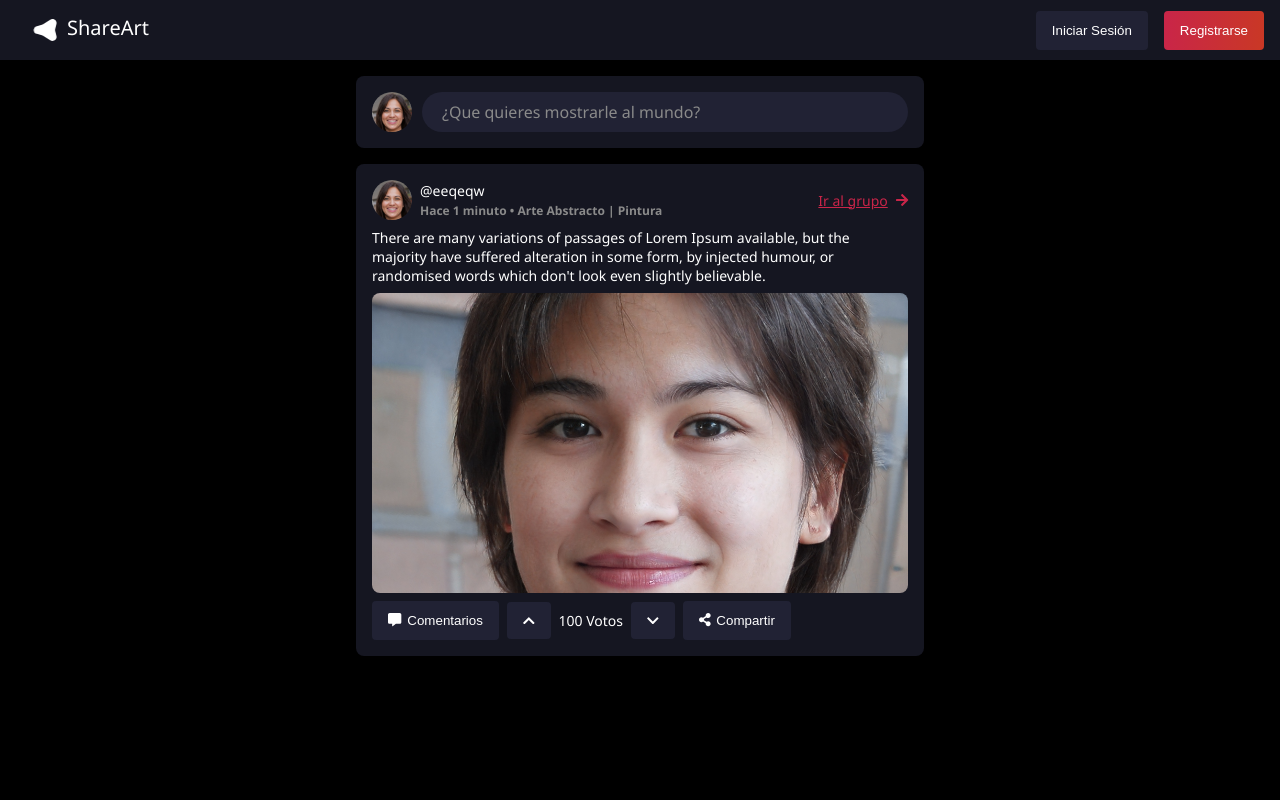
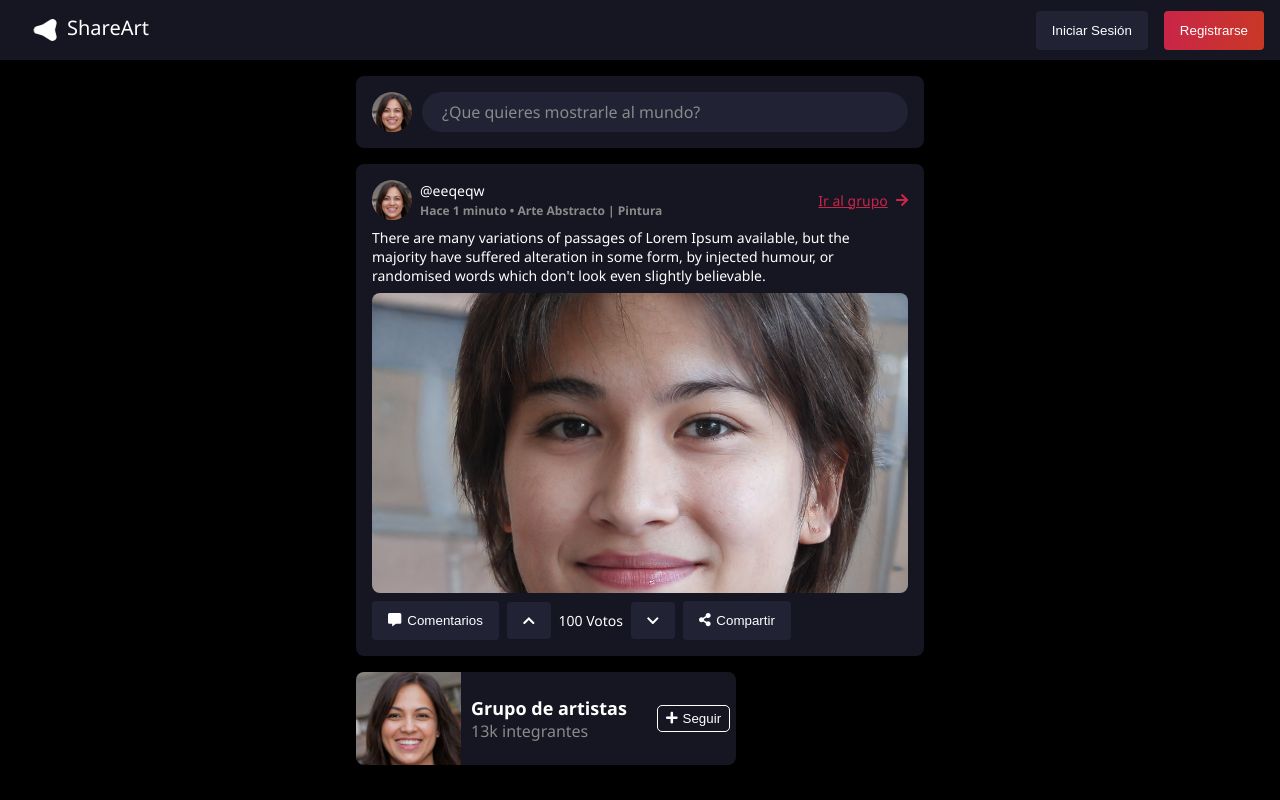
Before and after one commit to WebDev-UPQROO/Share-Art, a React (Create React App) app: page / in a window 1280 px wide. Built offline with nearby package versions, Linux system fonts and the light colour scheme.

Commit message:
Feat (Card Group Component)

```diff
--- /dev/null
+++ b/src/components/ui/Group.jsx
@@ -0,0 +1,69 @@
+import { FontAwesomeIcon } from '@fortawesome/react-fontawesome';
+import React, { useEffect, useRef, useState } from 'react'
+import PropTypes from 'prop-types';
+
+export const Group = ({ image, name, route, count, action }) => {
+
+    const [loading, setLoading] = useState(true);
+
+    useEffect(() => {
+        setTimeout(() => {
+            isMounted.current &&
+            setLoading(false)
+        }, 3000);
+    }, [])
+
+    const isMounted = useRef(true);
+    useEffect(() => {
+        return () => isMounted.current = false;
+    }, [])
+
+
+    return (
+        <div className="group">
+        {
+            (!loading)
+                ? (
+                    <>
+                        <div className="group__left">
+                            <div className="group__image">
+                                <img src= {{image}===undefined ? {image} : './assets/temp/user.jfif'} alt="default" />
+                            </div>
+                        </div>
+                        <div className="group__center">
+                            <p className="title btn-animation"> <a href='#' className="no-text-decoration"> {{name}===undefined ? {name} : 'Grupo de artistas'}</a> </p>
+                            <p className="count"> {{count}===undefined ? {count} : '13k integrantes '} </p>
+                        </div>
+                        <div className="group__right">
+                            <button className={'btn btn-animation btn-outline ' + (!action && 'selected')}>
+                                {(action) && <FontAwesomeIcon icon="plus" />}
+                                <span>{action ? 'Seguir' : 'Siguiendo'}</span>
+                            </button>
+                        </div>
+                    </>
+                )
+                :
+                (
+                    <>
+                        <div className="loading" style={{ width: '60%', height: '10rem' }}></div>
+                        <div className="d-flex align-items-center mb-0 p-0" style={{ width: '130%', height: '10rem' }}>
+                            <div className="d-in-block my-auto">
+                                <div className="loading" style={{ width: '17rem', height: '2rem' }}></div>
+                                <div className="post__link loading mb-1" style={{ width: '6rem', height: '1rem' }}></div>
+                            </div>
+                        </div>
+                        <div className="loading" style={{ width: '50%', height: '2rem' }}></div>
+                    </>
+                )
+        }
+
+    </div >
+)
+}
+
+Group.propTypes = {
+    title: PropTypes.string.isRequired,
+    icon: PropTypes.string.isRequired,
+    route: PropTypes.string.isRequired,
+    list: PropTypes.array.isRequired,
+};
--- a/src/components/views/MainView.jsx
+++ b/src/components/views/MainView.jsx
@@ -1,4 +1,5 @@
 import React from 'react'
+import { Group } from '../ui/Group';
 import { ListArtist } from '../ui/listView/ListArtist';
 import { ListView } from '../ui/listView/ListView'
 import { Post } from '../ui/Post';
@@ -11,7 +12,17 @@ export const MainView = () => {
             <main className="main-center">
                 <Posting />
                 <Post />
+
+                <Group
+                 key="@artist1"
+                 name="@artist1"
+                 image="./assets/temp/user.jfif"
+                 action={true}
+                 route={routes.profile}
+                />
             </main>
+
+
             <footer className="footer">
                 <div className="mb-2">
                     <ListView title="Artistas Destacados" icon="user" list={[
--- a/src/styles/base/_base.scss
+++ b/src/styles/base/_base.scss
@@ -37,3 +37,8 @@ body {
   background-color: $background ;
   border-radius: $defRadius;
 }
+
+.no-text-decoration{
+  color: inherit;
+  text-decoration: none;
+}
--- /dev/null
+++ b/src/styles/components/_group.scss
@@ -0,0 +1,46 @@
+.group {
+    background-color: $background;
+    border-radius: $defRadius;
+    padding: 0;
+    display: flex;
+    width: 380px;
+
+    .group__left {
+        width: 105px;
+        height: 93px;
+        overflow: hidden;
+        position: relative;
+
+        .group__image{
+            img {
+                border-bottom-left-radius: $defRadius;
+                border-top-left-radius: $defRadius;
+                width: 100%;
+                height: 100%;
+                object-fit: cover;
+                position: absolute;
+              }
+        }
+
+    }
+
+    .group__center{
+        margin: auto 0 auto 0;
+        padding: 0 3rem 0 1rem;
+        align-items: center;
+        .title{
+            font-size: 1.8rem;
+            font-weight: 700;
+        }
+        .count{
+            color: #8A8A8A;
+        }
+    }
+
+    .group__right {
+        display: flex;
+        align-items: center;
+
+    }
+
+}
--- a/src/styles/styles.scss
+++ b/src/styles/styles.scss
@@ -14,6 +14,7 @@
 @import 'components/list';
 @import 'components/posting';
 @import 'components/post';
+@import 'components/group';
 
 // Layouts
 @import 'layouts/layout';
```
